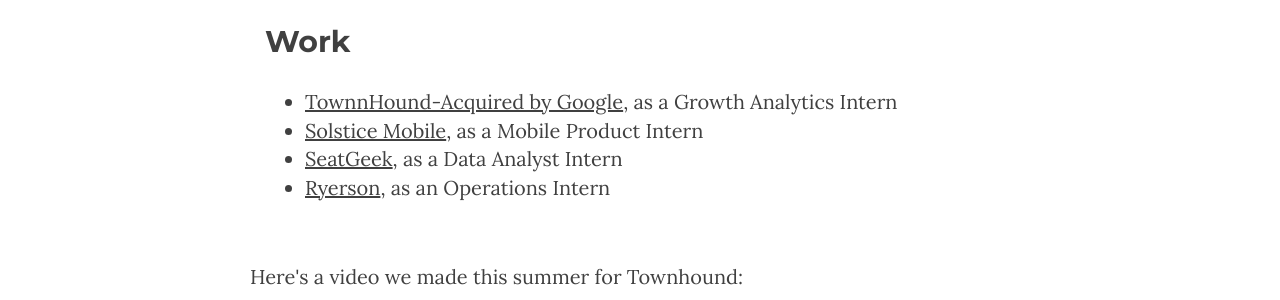
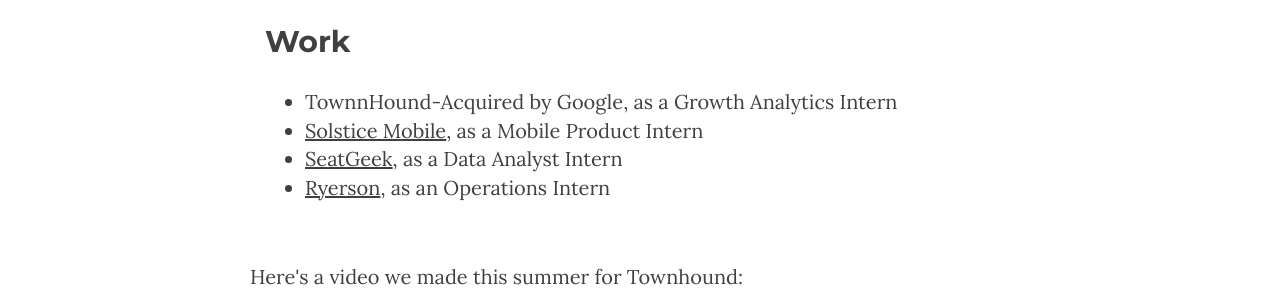
Before and after one commit to tzidar/tzidar.github.io, a Jekyll site: the page built from work.md, in a window 1280 px wide. Shown: the part 443-743 px from the top of the page. Built offline with Jekyll 4.4.1, drawn with Linux system fonts in a browser that asks for light colours; nearby versions of some CDN libraries; Markdown is read by kramdown in place of the engine named in the settings; part of the change alters nothing that is shown.

```diff
--- a/work.md
+++ b/work.md
@@ -7,7 +7,7 @@ style: page
 
 
 ## Work
-* [TownnHound-Acquired by Google](http://www.dineonthyme.com), as a Growth Analytics Intern
+* TownnHound-Acquired by Google, as a Growth Analytics Intern
 * [Solstice Mobile](http://www.solstice-mobile.com), as a Mobile Product Intern
 * [SeatGeek](https://seatgeek.com/), as a Data Analyst Intern
 * [Ryerson](http://www.ryerson.com/?__geo=635752838062540315&sc_lang=en), as an Operations Intern
```
